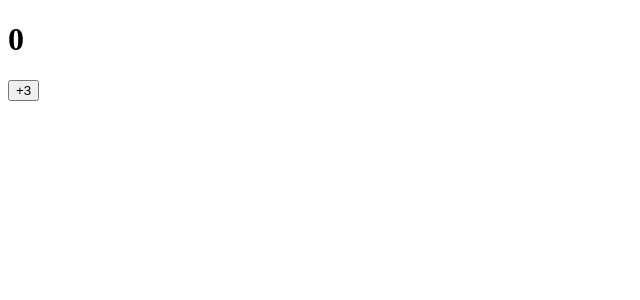
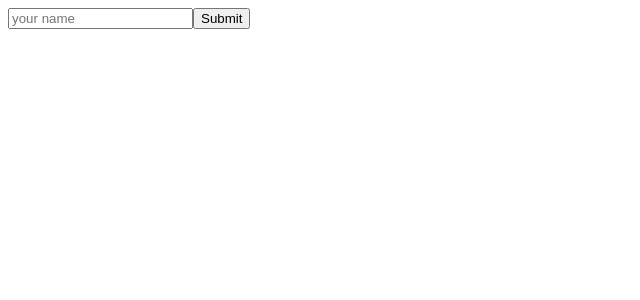
Before and after one commit to Shanto-prime/learn-js, a React (Vite) app: page / in a window 1280 px wide. Shown: the top 300 px of the page, without its empty margins (0-640 px from the left). Built offline with nearby package versions, Linux system fonts and the light colour scheme.

Commit message:
feat: replace Counter component logic to handle name submissions instead of number increments

```diff
--- a/src/App.jsx
+++ b/src/App.jsx
@@ -1,20 +1,31 @@
 import { useState } from "react";
+export default function Counter() {
+  const [names, setNames] = useState([]);
+  const [name, setName] = useState("");
 
-export default function Counter() {
-  const [number, setNumber] = useState(0);
+  function handleClick(e) {
+    e.preventDefault();
+    if (name.trim() === "") return;
+    setNames([...names, name]);
+    setName("");
+  }
 
   return (
     <>
-      <h1>{number}</h1>
-      <button
-        onClick={() => {
-          setNumber(number + 1);
-          setNumber(number + 1);
-          setNumber(number + 1);
-        }}
-      >
-        +3
-      </button>
+      <form onSubmit={handleClick}>
+        <input
+          type="text"
+          placeholder="your name"
+          value={name}
+          onChange={(e) => setName(e.target.value)}
+        />
+        <button type="submit">Submit</button>
+      </form>
+      <ul>
+        {names.map((n) => (
+          <li key={n}>{n}</li>
+        ))}
+      </ul>
     </>
   );
 }
```
